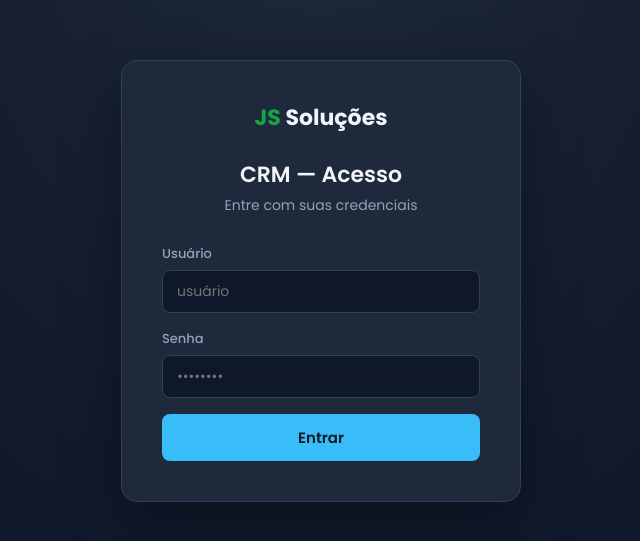
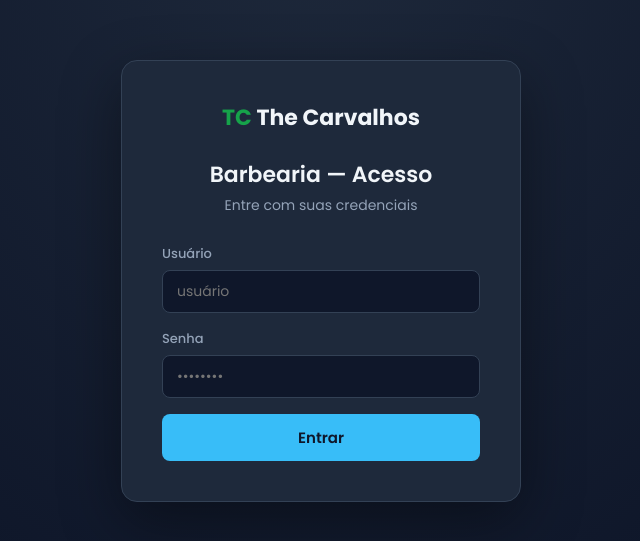
Before and after one commit to jeannsouza27-blip/crm-js-solucoes, a website: page public/index.html in a window 1280 px wide. Shown: the part 119-660 px from the top of the page, without its empty margins (319-959 px from the left). Drawn offline with Linux system fonts and the light colour scheme.

Commit message:
Renomeia CRM para The Carvalhos Barbearia

```diff
--- a/public/index.html
+++ b/public/index.html
@@ -3,7 +3,7 @@
 <head>
   <meta charset="UTF-8">
   <meta name="viewport" content="width=device-width, initial-scale=1.0">
-  <title>CRM | JS Soluções</title>
+  <title>CRM | The Carvalhos Barbearia</title>
   <link rel="preconnect" href="https://fonts.googleapis.com">
   <link href="https://fonts.googleapis.com/css2?family=Poppins:wght@400;500;600;700&display=swap" rel="stylesheet">
   <link rel="stylesheet" href="style.css">
@@ -14,9 +14,9 @@
   <div id="login-screen">
     <div class="login-box">
       <div class="login-logo">
-        <span class="logo-js">JS</span> Soluções
+        <span class="logo-js">TC</span> The Carvalhos
       </div>
-      <h2>CRM — Acesso</h2>
+      <h2>Barbearia — Acesso</h2>
       <p class="login-sub">Entre com suas credenciais</p>
       <div id="login-error" class="alert-error" style="display:none"></div>
       <form id="login-form">
@@ -36,7 +36,7 @@
   <!-- APP -->
   <div id="app" style="display:none">
     <header>
-      <div class="logo"><span class="logo-js">JS</span> Soluções <span class="crm-badge">CRM</span></div>
+      <div class="logo"><span class="logo-js">TC</span> The Carvalhos <span class="crm-badge">CRM</span></div>
       <button id="logout-btn" class="btn-outline">Sair</button>
     </header>
 
--- a/server.js
+++ b/server.js
@@ -159,4 +159,4 @@ app.delete('/api/clientes/:id', auth, (req, res) => {
   res.json({ ok: true });
 });
 
-app.listen(PORT, () => console.log(`CRM JS Soluções rodando na porta ${PORT}`));
+app.listen(PORT, () => console.log(`CRM The Carvalhos Barbearia rodando na porta ${PORT}`));
```
